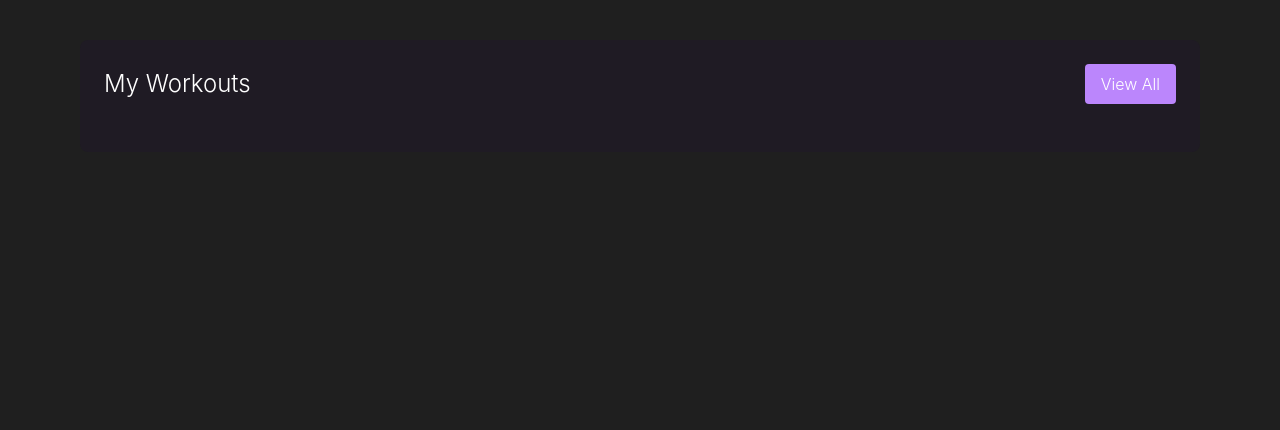
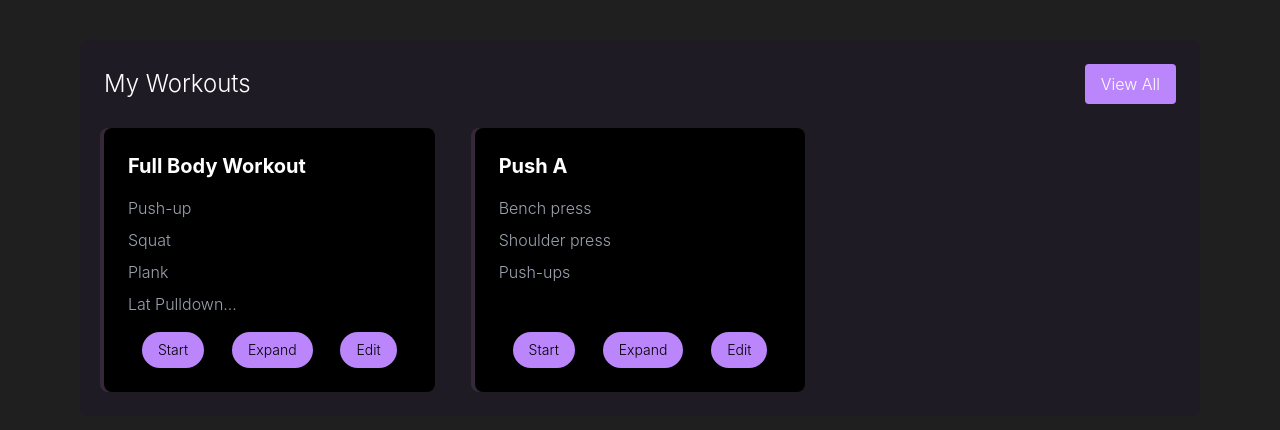
Before and after one commit to JackDStewart/WorkoutBuddy, a Next.js app: page /dashboard in a window 1280 px wide. Shown: the top 430 px of the page. Built offline with nearby package versions, Linux system fonts and the light colour scheme.

Commit message:
mockRest for both, highlight all buttons purple when hover

```diff
--- a/src/app/globals.css
+++ b/src/app/globals.css
@@ -18,10 +18,15 @@
   font-family: 'Inter', sans-serif;
   font-weight: 300;
 }
+
 body {
   color: var(--foreground);
   background: var(--background);
 
+}
+
+button:hover, Link:hover {
+  background-color: #9f54fb
 }
 
 @layer utilities {
--- a/src/components/FriendCard.tsx
+++ b/src/components/FriendCard.tsx
@@ -1,17 +1,17 @@
+import { getFriends } from "@/mockFriendRest";
+import { getWorkouts } from "@/mockRest";
+import { Friend } from "../types";
 import React from "react";
+import { FriendCardProps } from "../types";
 
-interface FriendCardProps {
-  name: string;
-}
-
-const FriendCard: React.FC<FriendCardProps> = ({ name }) => {
+const FriendCard: React.FC<FriendCardProps> = ({ friend }) => {
   return (
     <div className="bg-black p-4 rounded-lg shadow-left-purple hover:ring-2 hover:ring-purple hover:cursor-pointer transition duration-300">
-      <h3 className="text-lg font-semibold mb-2">{name}</h3>
+      <h3 className="text-lg font-semibold mb-2">{friend.name}</h3>
       <ul className="space-y-2 text-gray-600">
-        <li>Active</li>
-        <li>Last logged: 2 days ago</li>
-        <li>Favorite Workout: Legs</li>
+        <li>{friend.active ? "Active" : "Inactive"}</li>
+        <li>Last logged: {friend.lastLogged} days ago</li>
+        <li>Favorite Exercise: {friend.favExercise.name}</li>
       </ul>
     </div>
   );
--- a/src/components/Header.tsx
+++ b/src/components/Header.tsx
@@ -47,11 +47,11 @@ const Header = () => {
       <h1 className="text-4xl font-medium text-center">Workout Buddy</h1>
       <div
         id="buttons"
-        className="pt-6 w-full flex items-left justify-center text-l"
+        className="pt-6 w-full flex items-left justify-center text-l "
       >
         <Link
           href={"/home"}
-          className={`border border-none bg-purple w-[180px] p-2 rounded-full text-center mx-1.5 ${
+          className={`border border-none bg-purple w-[180px] p-2 rounded-full text-center mx-1.5 hover:bg-transitionPurple ${
             isActiveLink("/home") ? "font-bold text-black" : ""
           }`}
         >
@@ -59,7 +59,7 @@ const Header = () => {
         </Link>
         <Link
           href={"/create"}
-          className={`border border-none bg-purple w-[180px] p-2 rounded-full text-center mx-1.5 ${
+          className={`border border-none bg-purple w-[180px] p-2 rounded-full text-center mx-1.5 hover:bg-transitionPurple ${
             isActiveLink("/create") ? "font-bold text-black" : ""
           }`}
         >
@@ -67,7 +67,7 @@ const Header = () => {
         </Link>
         <Link
           href={"/social"}
-          className={`border border-none bg-purple w-[180px] p-2 rounded-full text-center mx-1.5 ${
+          className={`border border-none bg-purple w-[180px] p-2 rounded-full text-center mx-1.5 hover:bg-transitionPurple ${
             isActiveLink("/social") ? "font-bold text-black" : ""
           }`}
         >
@@ -75,7 +75,7 @@ const Header = () => {
         </Link>
         <Link
           href={"/progress"}
-          className={`border border-none bg-purple w-[180px] p-2 rounded-full text-center mx-1.5 ${
+          className={`border border-none bg-purple w-[180px] p-2 rounded-full text-center mx-1.5 hover:bg-transitionPurple ${
             isActiveLink("/progress") ? "font-bold text-black" : ""
           }`}
         >
@@ -83,7 +83,7 @@ const Header = () => {
         </Link>
         <Link
           href={"/explore"}
-          className={`border border-none bg-purple w-[180px] p-2 rounded-full text-center mx-1.5 ${
+          className={`border border-none bg-purple w-[180px] p-2 rounded-full text-center mx-1.5 hover:bg-transitionPurple ${
             isActiveLink("/explore") ? "font-bold text-black" : ""
           }`}
         >
@@ -95,7 +95,7 @@ const Header = () => {
         <Link
           href="/"
           passHref
-          className="absolute top-0 right-0 bg-purple hover:bg-purple-600 text-white font-bold py-2 px-4 rounded"
+          className="absolute top-0 right-0 bg-purple hover:bg-purple-600 text-white font-bold py-2 px-4 rounded hover:bg-transitionPurple"
         >
           Log Out
         </Link>
--- a/src/components/WorkoutCard.tsx
+++ b/src/components/WorkoutCard.tsx
@@ -1,28 +1,31 @@
+import { Workout } from "@/types";
 import React from "react";
 
 interface WorkoutCardProps {
-  name: string;
+  workout: Workout;
 }
 
-const WorkoutCard: React.FC<WorkoutCardProps> = ({ name }) => {
-
+const WorkoutCard: React.FC<WorkoutCardProps> = ({ workout }) => {
+  let exercises = workout.exercises;
   return (
-    <div className="bg-black text-gray-300 rounded-lg shadow-left-purple p-6">
-      <h2 className="text-white text-xl font-bold mb-4">{name}</h2>
-      <ul className="space-y-2 text-gray-400">
-        <li>Barbell Squat</li>
-        <li>Quad Extensions</li>
-        <li>Standing Calf Machine</li>
-        <li>Hamstring Curls...</li>
+    <div className="flex flex-col bg-black text-gray-300 rounded-lg shadow-left-purple p-6 h-full">
+      <h2 className="text-white text-xl font-bold mb-4">{workout.name}</h2>
+      <ul className="space-y-2 text-gray-400 mb-4">
+        {exercises.slice(0, 4).map((exercise, index) => (
+          <li key={index}>
+            {exercise.name}
+            {index == 3 && exercises.length > 4 && "..."}
+          </li>
+        ))}
       </ul>
-      <div className="flex justify-around mt-4">
-        <button className="bg-purple text-sm text-black py-1 px-4 rounded-full hover:bg-darkPurple">
+      <div className="footer flex relative justify-around mt-auto ">
+        <button className="bg-purple text-sm text-black py-1 px-4 rounded-full">
           Start
         </button>
-        <button className="bg-purple text-sm text-black py-1 px-4 rounded-full hover:bg-purple">
+        <button className="bg-purple text-sm text-black py-1 px-4 rounded-full">
           Expand
         </button>
-        <button className="bg-purple text-sm text-black py-2 px-4 rounded-full hover:bg-purple">
+        <button className="bg-purple text-sm text-black py-2 px-4 rounded-full ">
           Edit
         </button>
       </div>
--- a/src/mockRest.tsx
+++ b/src/mockRest.tsx
@@ -1,14 +1,24 @@
-import {Workout, Exercise} from '@/types'
+import { Workout, Exercise } from "@/types";
 
 export const getWorkouts = (): Workout[] => {
   return [
     {
       name: "Full Body Workout",
-      exercises: [{ name: "Push-up" }, { name: "Squat" }, { name: "Plank" }],
+      exercises: [
+        { name: "Push-up" },
+        { name: "Squat" },
+        { name: "Plank" },
+        { name: "Lat Pulldown" },
+        { name: "Bicep Curls" },
+      ],
     },
     {
       name: "Push A",
-      exercises: [{ name: "Bench press" }, { name: "Shoulder press" }, { name: "Push-ups" }],
+      exercises: [
+        { name: "Bench press" },
+        { name: "Shoulder press" },
+        { name: "Push-ups" },
+      ],
     },
   ];
 };
--- a/src/pages/dashboard/index.tsx
+++ b/src/pages/dashboard/index.tsx
@@ -2,11 +2,10 @@ import React from "react";
 import Link from "next/link";
 import WorkoutCard from "@/components/WorkoutCard";
 import { getWorkouts } from "../../mockRest";
-import {DashboardProps} from '../../types'
+import { DashboardProps } from "../../types";
 
-
-const Dashboard: React.FC<DashboardProps> = ({ workouts }) => {
-
+const Dashboard: React.FC<DashboardProps> = () => {
+  const workouts = getWorkouts();
   return (
     <div>
       <div className="relative bg-darkPurple top-10 rounded-lg p-6 ml-20 mr-20">
@@ -19,8 +18,8 @@ const Dashboard: React.FC<DashboardProps> = ({ workouts }) => {
 
         <div className="grid grid-cols-1 gap-10 md:grid-cols-3">
           {workouts &&
-            workouts.map((data) => (
-              <WorkoutCard key={data.name} name={data.name} />
+            workouts.map((workout) => (
+              <WorkoutCard key={workout.name} workout={workout} />
             ))}
         </div>
       </div>
--- a/src/pages/social/index.tsx
+++ b/src/pages/social/index.tsx
@@ -1,10 +1,11 @@
-import React from 'react';
-import Header from '@/components/Header';
+import React from "react";
+import Header from "@/components/Header";
 import FriendCard from "@/components/FriendCard";
+import { FriendCardProps } from "@/types";
+import { getFriends } from "@/mockFriendRest";
 
-const Social = () => {
-  const friends = ['Mateen', 'Jack', 'Noah', 'Owen'];
-
+const Social: React.FC<FriendCardProps> = () => {
+  const friends = getFriends();
   return (
     <div>
       <Header />
@@ -18,9 +19,10 @@ const Social = () => {
         </div>
 
         <div className="grid grid-cols-1 gap-10 md:grid-cols-3">
-          {friends.map((friend) => (
-            <FriendCard key={friend} name={friend} />
-          ))}
+          {friends &&
+            friends.map((friend) => (
+              <FriendCard key={friend.name} friend={friend} />
+            ))}
         </div>
       </div>
     </div>
```
Also changed, not shown: src/mockFriendRest.tsx (+3 -9 lines), src/types.tsx (+13 -2 lines).
